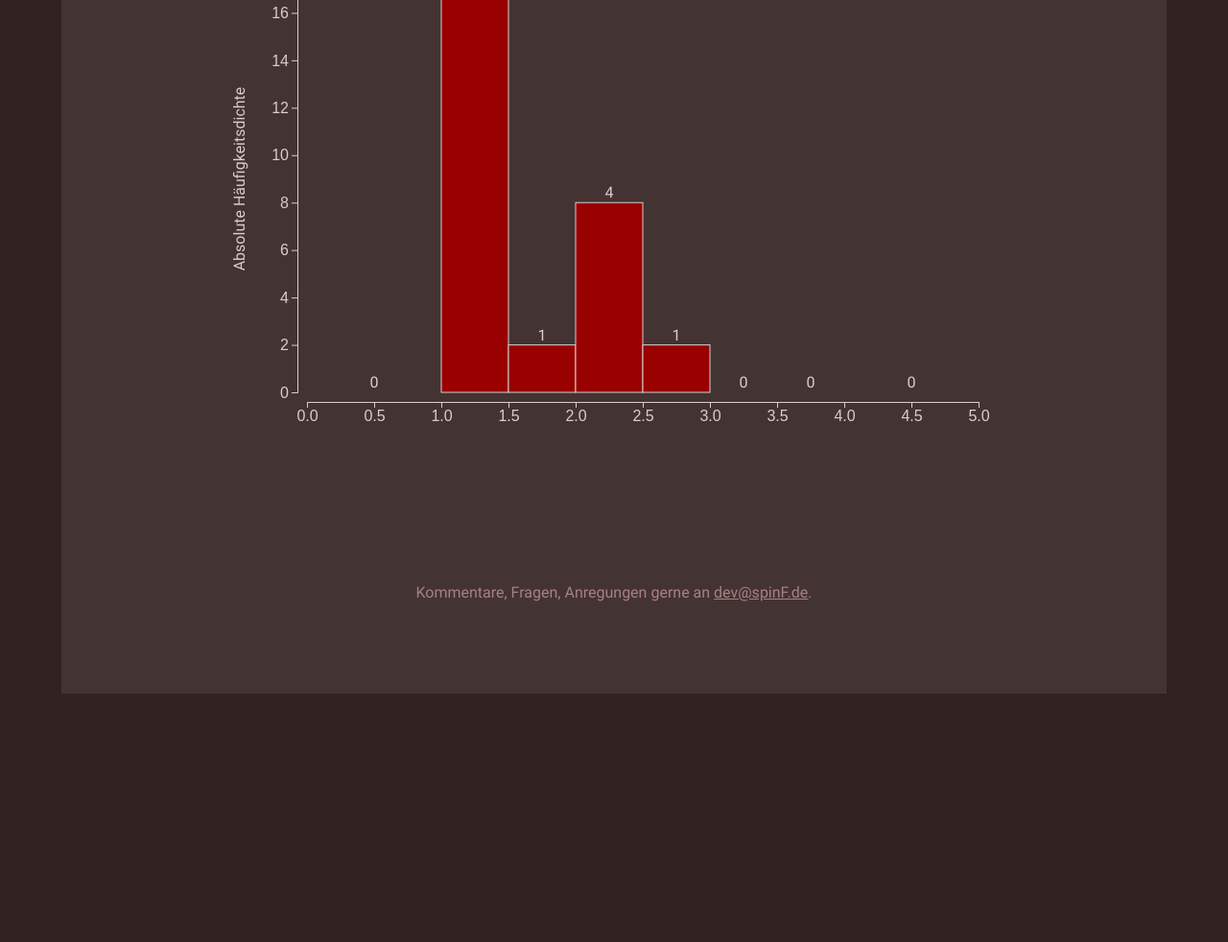
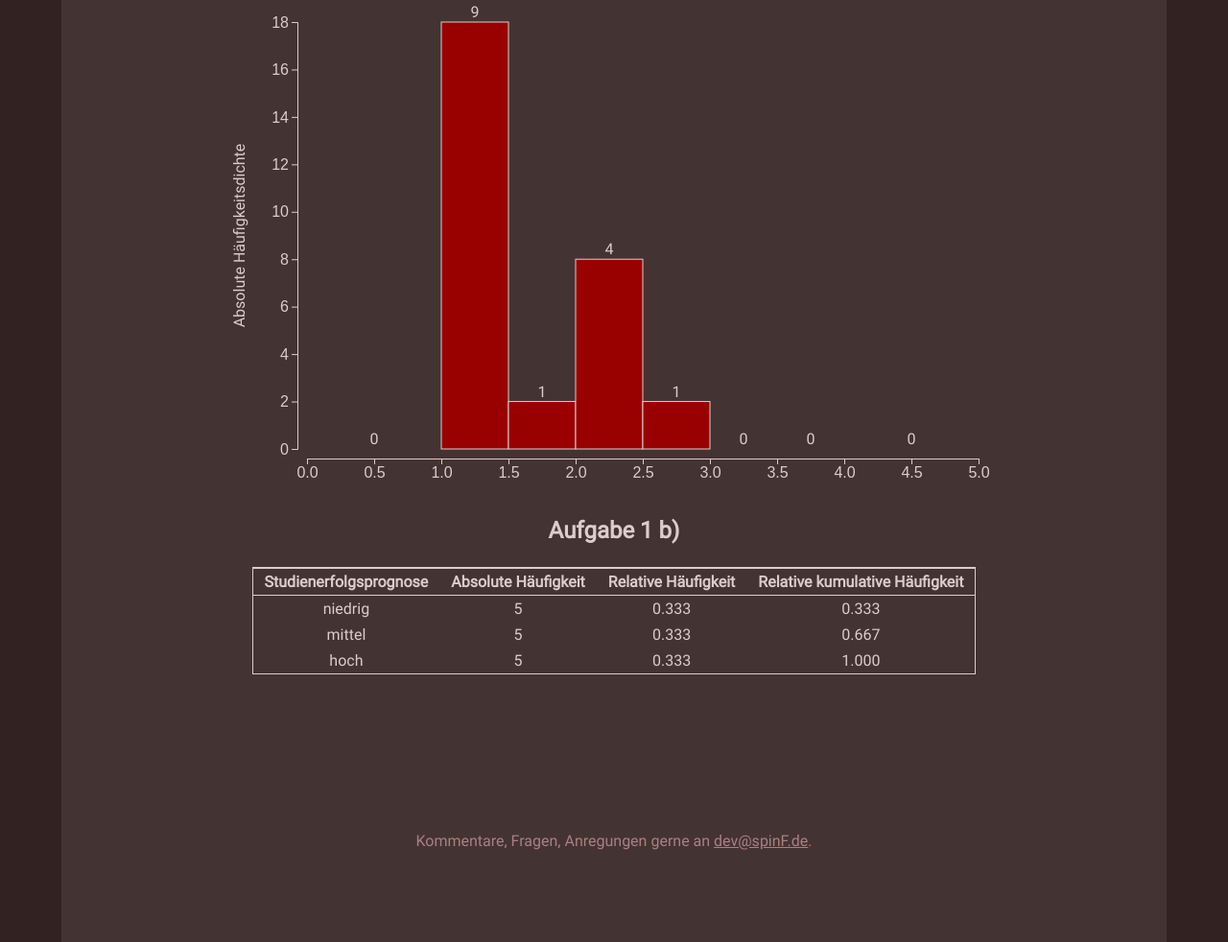
Before and after one commit to spinF/psy01-elearning1, a website: page src/web/index.html in a window 1280 px wide. Shown: the part 1145-2127 px from the top of the page at 96% size. Before the commit the page ends 1868 px from the top, so only its background shows below. Drawn offline with nearby package versions, Linux system fonts and the light colour scheme; files that its build step writes are made by us from their sources; files whose address does not match are found by name.

Commit message:
Add frequency table from exercise 1b

```diff
--- a/src/web/index.html
+++ b/src/web/index.html
@@ -41,6 +41,19 @@
     <div id="aufgabe1a_histogram">
     </div>
   </div>
+  <div class=section>
+    <h3>Aufgabe 1 b)</h3>
+    <div id=aufgabe1b_table>
+      <table>
+        <thead>
+          <tr><th>Studienerfolgsprognose</th><th>Absolute Häufigkeit</th><th>Relative Häufigkeit</th><th>Relative kumulative Häufigkeit</th></tr>
+        </thead>
+        <tbody>
+      </table>
+    </div>
+    <div id="aufgabe1b_piechart">
+    </div>
+  </div>
 
   <footer>
     Kommentare, Fragen, Anregungen gerne an <a href="mailto:d&#x0065;v&#x0040;&#x0073;pin&#x0046;.de">dev&#x0040;spi&#x006E;F.de</a>.
--- a/src/web/script/default.js
+++ b/src/web/script/default.js
@@ -23,6 +23,18 @@ function abiturnoteHistogram(data) {
         result[i].push(data[j])
       }
     }
+  }
+  return result
+}
+
+function studienerfolgsprognoseFrequencyTable(data) {
+  var result = [
+    {count: 0, label: 'niedrig'},
+    {count: 0, label: 'mittel'},
+    {count: 0, label: 'hoch'}
+  ]
+  for (var j = 0; j < data.length; j++) {
+    result[data[j].prognoseStudienerfolg - 1]['count']++
   }
   return result
 }
@@ -55,16 +67,28 @@ function fillDatasetTable(data) {
   }
 }
 
-function fillAbiturnoteFreqTable(bins, numRows) {
-  document.querySelector('#aufgabe1a_table table tbody').innerHTML = ""
+function fillFreqTable(querySelector, bins) {
+  document.querySelector(querySelector).innerHTML = ""
   var cum = 0;
   for (var i = 0; i < bins.length; i++) {
     var row = document.createElement('tr')
     row.appendChild(getTableCell('(' + bins[i]['x0'] + ', ' + bins[i]['x1'] + ']'))
     row.appendChild(getTableCell(bins[i].length))
-    row.appendChild(getTableCell((bins[i].length / numRows).toFixed(3)))
-    row.appendChild(getTableCell((cum += bins[i].length / numRows).toFixed(3)))
-    document.querySelector('#aufgabe1a_table table tbody').appendChild(row)
+    row.appendChild(getTableCell((bins[i].length / dataset.length).toFixed(3)))
+    row.appendChild(getTableCell((cum += bins[i].length / dataset.length).toFixed(3)))
+    document.querySelector(querySelector).appendChild(row)
+  }
+}
+function fillPieChartFreqTable(querySelector, data) {
+  document.querySelector(querySelector).innerHTML = ""
+  var cum = 0;
+  for (var i = 0; i < data.length; i++) {
+    var row = document.createElement('tr')
+    row.appendChild(getTableCell(data[i].label))
+    row.appendChild(getTableCell(data[i].count))
+    row.appendChild(getTableCell((data[i].count / dataset.length).toFixed(3)))
+    row.appendChild(getTableCell((cum += data[i].count / dataset.length).toFixed(3)))
+    document.querySelector(querySelector).appendChild(row)
   }
 }
 
@@ -125,8 +149,9 @@ d3.csv("./data/lektion1/dataset_studienanfaenger.csv", function(error, data) {
 })
 
 function updateDiagrams() {
+  fillPieChartFreqTable('#aufgabe1b_table tbody', studienerfolgsprognoseFrequencyTable(dataset))
   var bins = abiturnoteHistogram(dataset);
-  fillAbiturnoteFreqTable(bins, dataset.length);
+  fillFreqTable('#aufgabe1a_table tbody', bins);
 
   y.domain([0, d3.max(bins, function(d) { return d.length / (d.x1 - d.x0); })]);
 
--- a/src/web/style/default.scss
+++ b/src/web/style/default.scss
@@ -59,6 +59,16 @@ body {
   background:#dcc;
   color:#a00;
   font-size:4em;
+}
+
+h1 {
+  font-size: 2.5em;
+}
+h2 {
+  font-size: 2em;
+}
+h3 {
+  font-size: 1.5em;
 }
 
 table {
```
